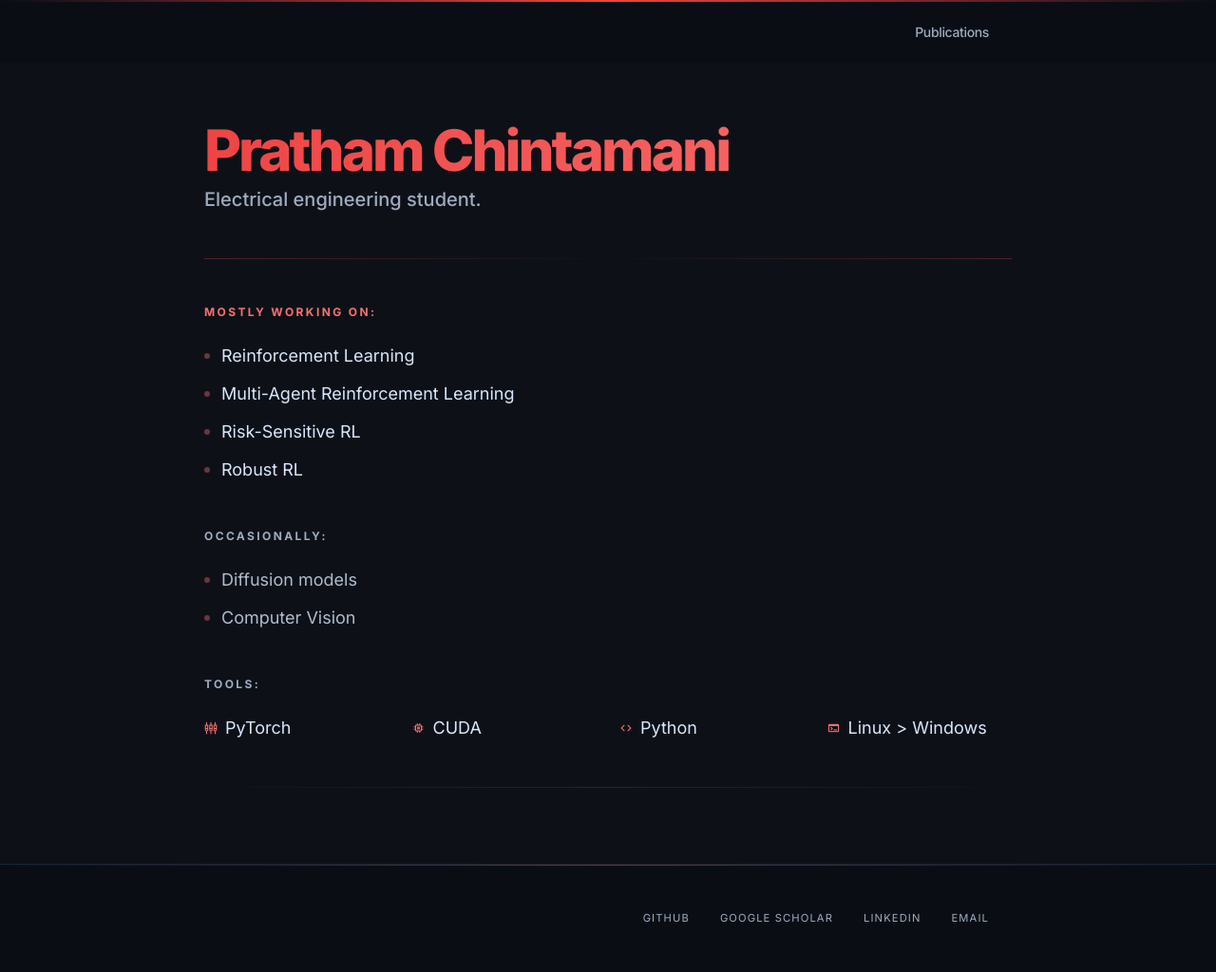
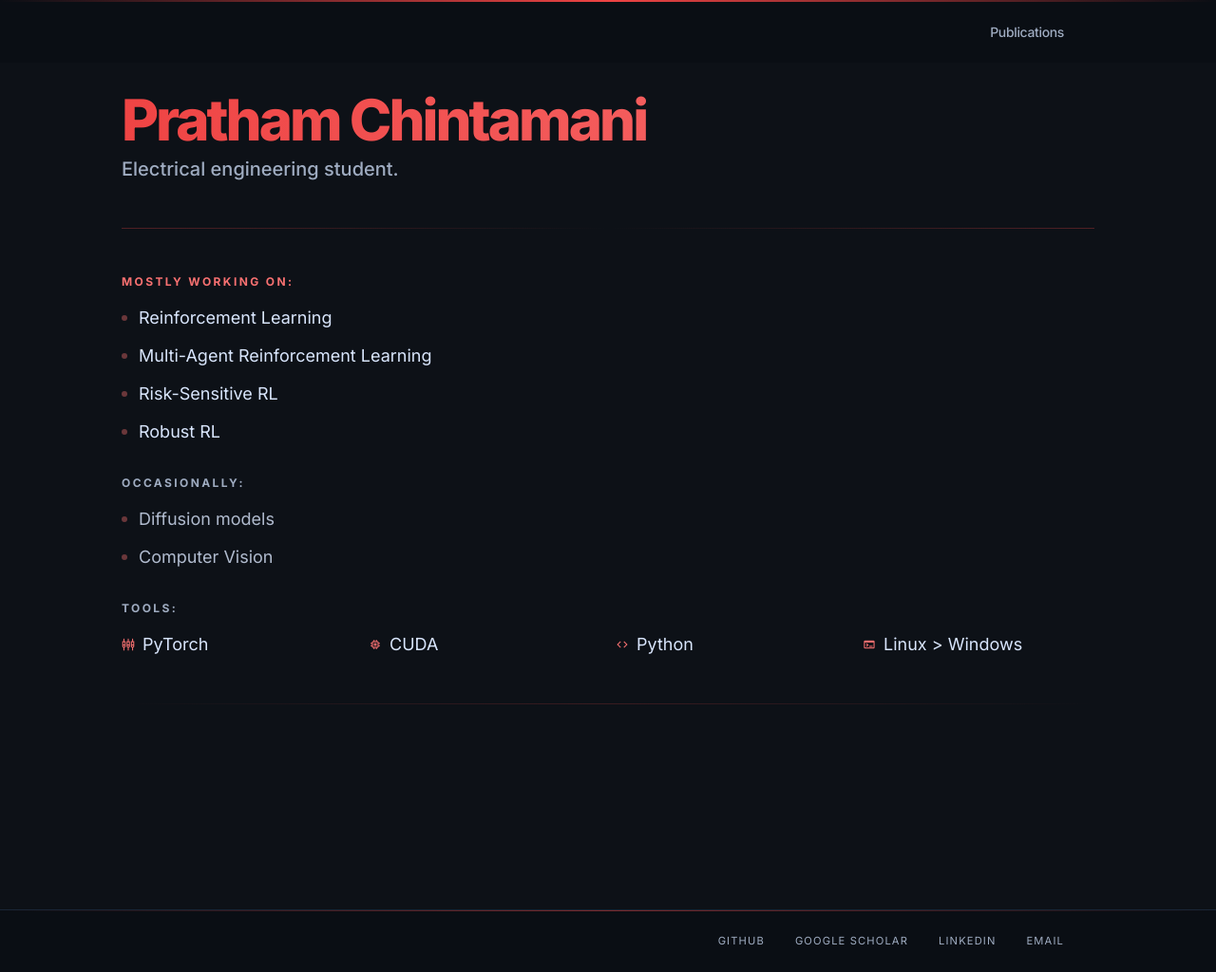
Before and after one commit to prathamchintamani/prathamchintamani.github.io, a Jekyll site: the page built from index.md, in a window 1280 px wide and 1024 px high. Shown: the whole window at 95% size. Built offline with Jekyll 4.4.1, drawn with Linux system fonts in a browser that asks for light colours; nearby versions of some CDN libraries.

Commit message:
Refine layout dimensions and header linking behavior
- Changed the header text "Pratham Chintamani" to link to the home page (`/`) on non-home pages.
- Reduced vertical padding and margin values across `_layouts/default.html` and `index.md` (e.g., pt-32 to pt-24, space-y-12 to space-y-8, mt-20 to mt-8) to decrease unnecessary vertical space and prevent scrolling.
- Reduced horizontal margins by increasing max-width constraints from 850px to 1024px in the layout and `assets/css/style.scss`.
- Decreased horizontal padding classes (`px-6` to `px-4 md:px-8`) in the main header, footer, and content containers.

Co-authored-by: prathamchintamani <143500812+prathamchintamani@users.noreply.github.com>

```diff
--- a/_layouts/default.html
+++ b/_layouts/default.html
@@ -92,7 +92,7 @@
             font-family: 'JetBrains Mono', monospace;
         }
         .content-container {
-            max-width: 850px;
+            max-width: 1024px;
         }
         ::-webkit-scrollbar {
             width: 4px;
@@ -107,9 +107,9 @@
 </head>
 <body class="flex flex-col min-h-screen antialiased bg-[#0d1117]">
   <header class="bg-[#0a0e14]/80 backdrop-blur-sm fixed top-0 w-full z-50 border-t-2 border-transparent" style="border-image: linear-gradient(to right, transparent, #ef4444, transparent) 1;">
-    <div class="max-w-[850px] mx-auto px-6 h-16 flex items-center justify-between">
+    <div class="max-w-[1024px] mx-auto px-4 md:px-8 h-16 flex items-center justify-between">
       {% if page.url != "/" %}
-        <span class="text-lg font-bold tracking-tighter text-transparent bg-clip-text bg-gradient-to-r from-red-500 to-red-400">Pratham Chintamani</span>
+        <a href="/" class="text-lg font-bold tracking-tighter text-transparent bg-clip-text bg-gradient-to-r from-red-500 to-red-400 hover:opacity-80 transition-opacity">Pratham Chintamani</a>
       {% else %}
         <span></span>
       {% endif %}
@@ -119,7 +119,7 @@
     </div>
   </header>
 
-  <main class="flex-grow pt-32 pb-20 px-6 flex justify-center">
+  <main class="flex-grow pt-24 pb-8 px-4 md:px-8 flex justify-center">
     <div class="content-container w-full relative">
       <div class="space-y-12">
         {{ content }}
@@ -127,9 +127,9 @@
     </div>
   </main>
 
-  <footer class="w-full py-12 border-t-[0.5px] border-[#1a2637] bg-[#0a0e14] relative">
+  <footer class="w-full py-6 border-t-[0.5px] border-[#1a2637] bg-[#0a0e14] relative">
     <div class="absolute inset-x-0 top-0 h-[1px] bg-gradient-to-r from-transparent via-red-500/50 to-transparent"></div>
-    <div class="max-w-[850px] mx-auto px-6 flex flex-col md:flex-row justify-end items-center gap-6">
+    <div class="max-w-[1024px] mx-auto px-4 md:px-8 flex flex-col md:flex-row justify-end items-center gap-6">
       <div class="flex gap-8">
         <a class="font-['Inter'] text-[0.7rem] uppercase tracking-widest text-[#9facc1] hover:text-[#a2c9ff] transition-colors duration-0" href="https://github.com/prathamchintamani">GitHub</a>
         <a class="font-['Inter'] text-[0.7rem] uppercase tracking-widest text-[#9facc1] hover:text-[#a2c9ff] transition-colors duration-0" href="#">Google Scholar</a>
--- a/assets/css/style.scss
+++ b/assets/css/style.scss
@@ -14,7 +14,7 @@ body {
     font-family: 'JetBrains Mono', monospace !important;
 }
 .content-container {
-    max-width: 850px !important;
+    max-width: 1024px !important;
 }
 ::-webkit-scrollbar {
     width: 4px !important;
--- a/index.md
+++ b/index.md
@@ -13,10 +13,10 @@ layout: default
 <div class="w-full h-[1px] bg-gradient-to-r from-red-500 via-transparent to-red-500 opacity-30 my-8"></div>
 
 <!-- Main Content Areas -->
-<div class="space-y-12">
+<div class="space-y-8">
 <!-- MOSTLY WORKING ON -->
 <section>
-<h2 class="text-xs font-bold uppercase tracking-[0.2em] text-red-400 mb-6 flex items-center gap-2">
+<h2 class="text-xs font-bold uppercase tracking-[0.2em] text-red-400 mb-4 flex items-center gap-2">
                             MOSTLY WORKING ON:
                         </h2>
 <ul class="space-y-3">
@@ -41,7 +41,7 @@ layout: default
 
 <!-- OCCASIONALLY -->
 <section>
-<h2 class="text-xs font-bold uppercase tracking-[0.2em] text-on-surface-variant mb-6 flex items-center gap-2">
+<h2 class="text-xs font-bold uppercase tracking-[0.2em] text-on-surface-variant mb-4 flex items-center gap-2">
                             OCCASIONALLY:
                         </h2>
 <ul class="space-y-3">
@@ -58,10 +58,10 @@ layout: default
 
 <!-- TOOLS -->
 <section>
-<h2 class="text-xs font-bold uppercase tracking-[0.2em] text-on-surface-variant mb-6 flex items-center gap-2">
+<h2 class="text-xs font-bold uppercase tracking-[0.2em] text-on-surface-variant mb-4 flex items-center gap-2">
                             TOOLS:
                         </h2>
-<div class="grid grid-cols-2 md:grid-cols-4 gap-6">
+<div class="grid grid-cols-2 md:grid-cols-4 gap-4">
 <div class="flex items-center gap-2">
 <span class="material-symbols-outlined text-red-400 text-sm">settings_input_component</span>
 <span class="text-lg text-on-surface">PyTorch</span>
@@ -83,4 +83,4 @@ layout: default
 </div>
 
 <!-- Footer Divider -->
-<div class="w-full h-[1px] bg-gradient-to-r from-transparent via-red-500 to-transparent opacity-20 mt-20"></div>
+<div class="w-full h-[1px] bg-gradient-to-r from-transparent via-red-500 to-transparent opacity-20 mt-8 mb-4"></div>
```
